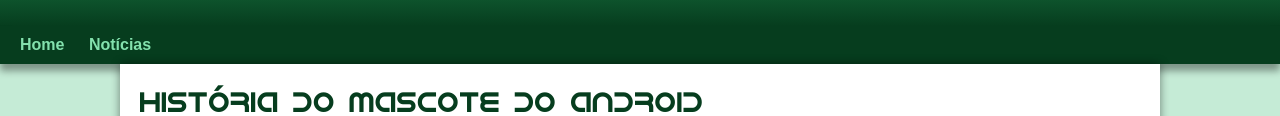
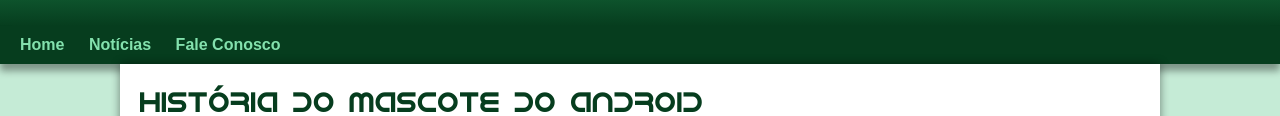
Before and after one commit to rodrigotozzi/projeto-android, a plain HTML site: page index.html in a window 1280 px wide. Shown: the part 164-280 px from the top of the page. Drawn offline with Linux system fonts and the light colour scheme.

Commit message:
Update index.html

```diff
--- a/index.html
+++ b/index.html
@@ -16,6 +16,7 @@
     <nav>
         <a href="#">Home</a>
         <a href="#">Notícias</a>
+        <a href="#">Fale Conosco</a>
     </nav>
     <main>
         <article>
```
